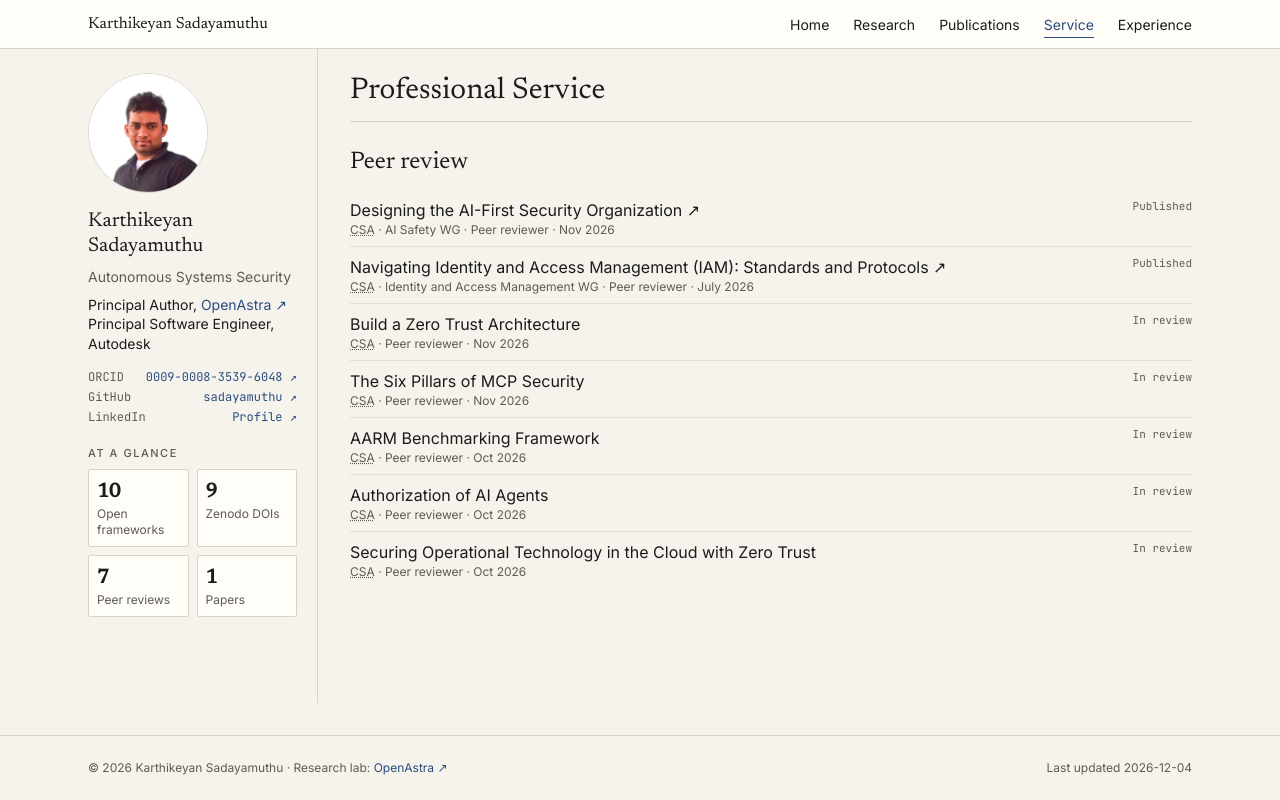
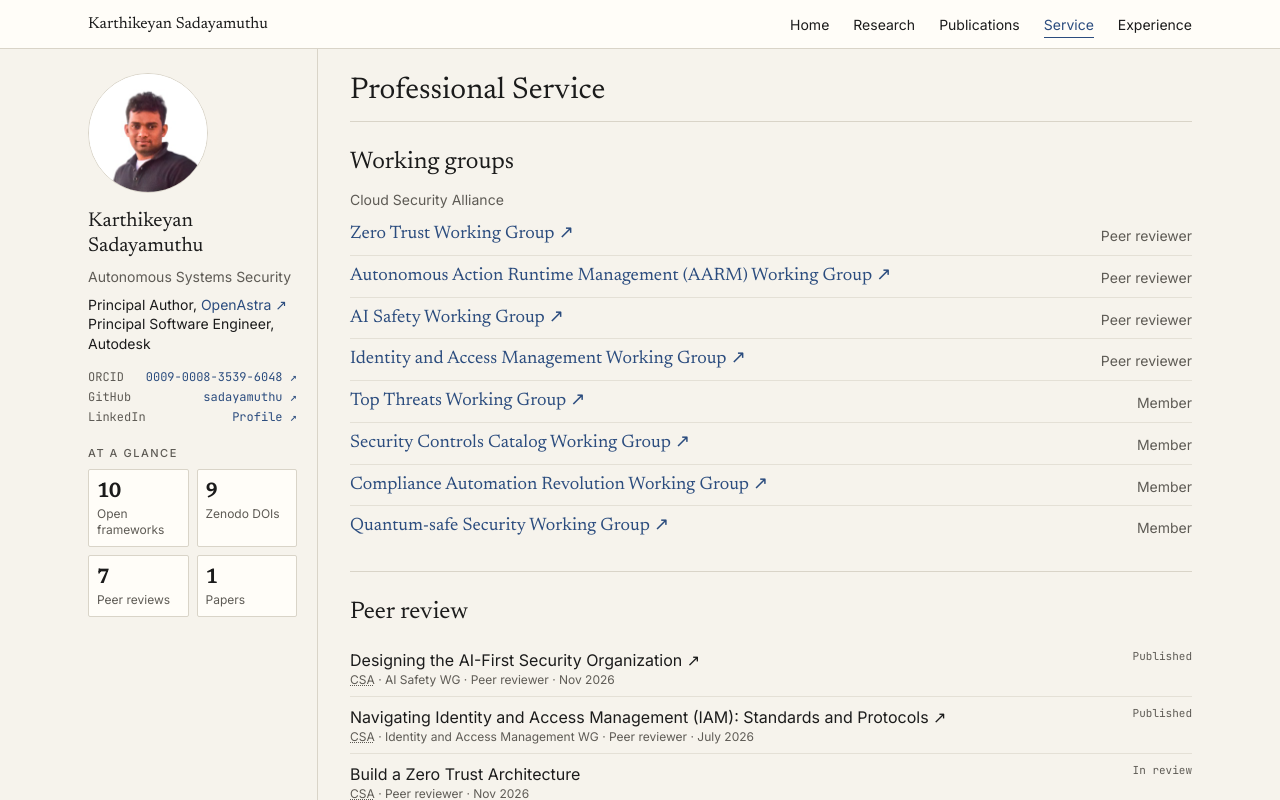
Before and after one commit to sadayamuthu/sadayamuthu.com, a React (Vite) app: page /service in a window 1280 px wide. Shown: the top 800 px of the page. Built offline with nearby package versions, Linux system fonts and the light colour scheme.

Commit message:
Add Cloud Security Alliance working groups to Professional Service

```diff
--- a/src/data/research.json
+++ b/src/data/research.json
@@ -606,6 +606,56 @@
       "status": "in-review"
     }
   ],
+  "workingGroups": [
+    {
+      "name": "Zero Trust Working Group",
+      "org": "Cloud Security Alliance",
+      "url": "https://cloudsecurityalliance.org/research/working-groups/zero-trust",
+      "role": "Peer reviewer"
+    },
+    {
+      "name": "Autonomous Action Runtime Management (AARM) Working Group",
+      "org": "Cloud Security Alliance",
+      "url": "https://cloudsecurityalliance.org/research/working-groups/autonomous-action-runtime-management-aarm",
+      "role": "Peer reviewer"
+    },
+    {
+      "name": "AI Safety Working Group",
+      "org": "Cloud Security Alliance",
+      "url": "https://cloudsecurityalliance.org/research/working-groups/ai-safety",
+      "role": "Peer reviewer"
+    },
+    {
+      "name": "Identity and Access Management Working Group",
+      "org": "Cloud Security Alliance",
+      "url": "https://cloudsecurityalliance.org/research/working-groups/identity-and-access-management",
+      "role": "Peer reviewer"
+    },
+    {
+      "name": "Top Threats Working Group",
+      "org": "Cloud Security Alliance",
+      "url": "https://cloudsecurityalliance.org/research/working-groups/top-threats",
+      "role": "Member"
+    },
+    {
+      "name": "Security Controls Catalog Working Group",
+      "org": "Cloud Security Alliance",
+      "url": "https://cloudsecurityalliance.org/research/working-groups/security-controls-catalog",
+      "role": "Member"
+    },
+    {
+      "name": "Compliance Automation Revolution Working Group",
+      "org": "Cloud Security Alliance",
+      "url": "https://cloudsecurityalliance.org/research/working-groups/compliance-automation-revolution",
+      "role": "Member"
+    },
+    {
+      "name": "Quantum-safe Security Working Group",
+      "org": "Cloud Security Alliance",
+      "url": "https://cloudsecurityalliance.org/research/working-groups/quantum-safe-security",
+      "role": "Member"
+    }
+  ],
   "judging": [],
   "talks": [],
   "coverage": [],
--- a/src/pages/Service.jsx
+++ b/src/pages/Service.jsx
@@ -30,13 +30,34 @@ function Items({ list }) {
   )
 }
 
+function WorkingGroups({ list }) {
+  const orgs = [...new Set(list.map((g) => g.org))]
+  return orgs.map((org) => (
+    <div key={org} className="mb-4 last:mb-0">
+      <h3 className="text-sm text-ink-muted mb-1">{org}</h3>
+      <ul>
+        {list.filter((g) => g.org === org).map((g) => (
+          <li key={g.name} className="flex justify-between gap-4 py-2 border-b border-rule/60 last:border-b-0">
+            <span className="font-serif text-lg leading-snug">
+              {has(g.url) ? <ExtLink href={g.url}>{g.name}</ExtLink> : g.name}
+            </span>
+            {has(g.role) && <span className="text-sm text-ink-muted whitespace-nowrap pt-1">{g.role}</span>}
+          </li>
+        ))}
+      </ul>
+    </div>
+  ))
+}
+
 export default function Service() {
   const reviews = sortedPeerReviews()
   const judging = data.judging || []
   const talks = data.talks || []
+  const groups = data.workingGroups || []
   return (
     <div>
       <h1 className="font-serif text-3xl mb-3">Professional Service</h1>
+      <Section title="Working groups">{groups.length > 0 && <WorkingGroups list={groups} />}</Section>
       <Section title="Peer review">
         {reviews.length > 0 && (
           <div>
```
Also changed, not shown: src/lib/meta.js, 1 other file (tests, documents, lock files or other folders).
